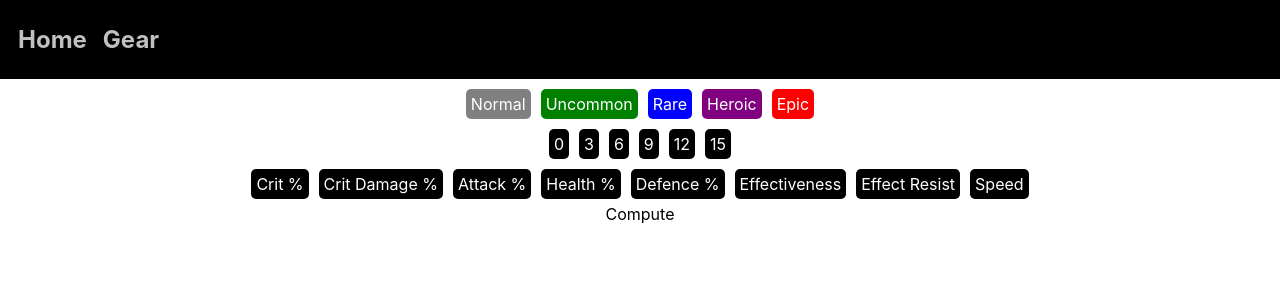
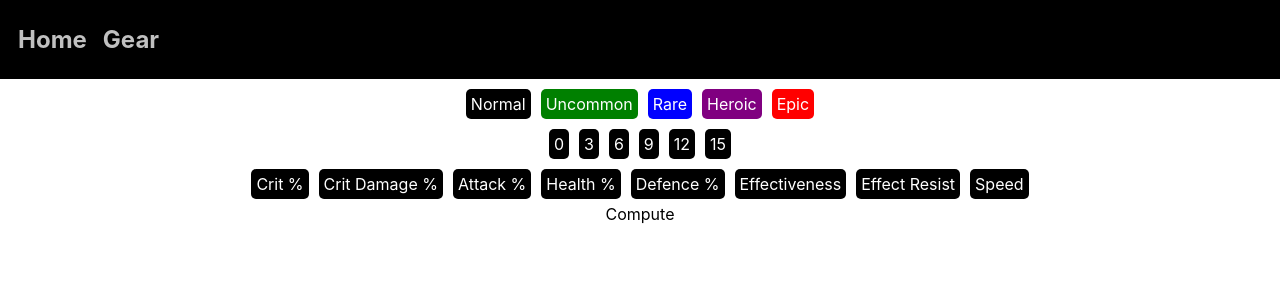
Before and after one commit to Cameronl14320/epic7-rebuilt, a Next.js app: page /gear in a window 1280 px wide. Shown: the top 300 px of the page. Built offline with nearby package versions, Linux system fonts and the light colour scheme.

Commit message:
rarity button highlight

```diff
--- /dev/null
+++ b/components/gear/Rarity/RarityButton.tsx
@@ -0,0 +1,37 @@
+import {RaritySelectProps} from './RaritySelect'
+import { Rarity } from '../../../objects/Rarity';
+import { Button, Color } from '../../../styles/theme'
+import { Box } from 'rebass'
+
+export interface RarityButtonProps {
+    selectProps : RaritySelectProps;
+    rarity : Rarity;
+}
+
+const rarityStyle = {
+    display: 'inline-flex',
+    textAlign: 'center',
+    mx: Button.margin,
+    padding: Button.padding,
+    borderRadius: Button.borderRadius,
+    color: Color.theme.secondary,
+    ":hover": {
+        cursor: "pointer",
+    }
+}
+
+export default function RarityButton(props : RarityButtonProps) {
+    const { selectedRarity, onSelect } = props.selectProps;
+    const rarity = props.rarity;
+
+    var color : string = rarity.color;
+    if (rarity === selectedRarity) {
+        color = "black";
+    }
+
+    return (
+        <Box id={rarity.name} sx={rarityStyle} style={{background: color}} onClick={() => {onSelect(rarity);}}>
+            {rarity.name}
+        </Box>
+    )
+}
--- /dev/null
+++ b/components/gear/Rarity/RaritySelect.tsx
@@ -0,0 +1,12 @@
+import { Rarity, Rarities } from '../../../objects/Rarity'
+import RarityButton from './RarityButton'
+
+export interface RaritySelectProps {
+    selectedRarity: Rarity
+    onSelect: (rarityName: Rarity) => void
+}
+
+export function RaritySelect(props: RaritySelectProps) {
+    const raritySelection = Rarities.map(rarity => ( <RarityButton key={"rarity-select-button-" + rarity.name} selectProps={props} rarity={rarity}/> ));
+    return (<>{raritySelection}</>)
+}
--- a/components/gear/raritySelect.tsx
+++ /dev/null
@@ -1,45 +0,0 @@
-import GearSettings from '../../objects/GearSettings'
-import { Box } from 'rebass'
-import settings from '../../data/settings'
-import { Rarity, Rarities } from '../../objects/Rarity'
-import { Button, Color } from '../../styles/theme'
-
-export interface RaritySelectProps {
-    selectedRarity: Rarity
-    onSelect: (rarityName: Rarity) => void
-}
-
-const rarityStyle = {
-    display: 'inline-flex',
-    textAlign: 'center',
-    mx: Button.margin,
-    padding: Button.padding,
-    borderRadius: Button.borderRadius,
-    color: Color.theme.secondary,
-    ":checked": {
-        background: "black"
-    },
-    ":hover": {
-        cursor: "pointer",
-    }
-}
-export function RaritySelect(props: RaritySelectProps) {
-    const { selectedRarity, onSelect } = props
-
-    const raritySelection = Rarities.map(rarity => (
-        <Box id={rarity.name} key={"rarity-select-button-" + rarity.name} checked={rarity === selectedRarity} sx={rarityStyle} style={{background: rarity.color}}
-        onClick={(element) => {
-            console.log(element.target.checked)
-            const lastRarity = Rarities.find(lastRarity => lastRarity === selectedRarity)
-            onSelect(rarity);
-        }}>
-            {rarity.name}
-        </Box>
-        ));
-
-    return (
-        <>
-            {raritySelection}
-        </>
-    )
-}
--- a/pages/gear.tsx
+++ b/pages/gear.tsx
@@ -6,7 +6,7 @@ import { Box } from 'rebass'
 import EnhanceSelect from '../components/gear/EnhanceSelect'
 import SubstatSelect from '../components/gear/SubstatSelect'
 import { useState } from 'react'
-import { RaritySelect } from '../components/gear/RaritySelect'
+import { RaritySelect } from '../components/gear/Rarity/RaritySelect'
 
 
 const gearStyle = {
@@ -14,6 +14,7 @@ const gearStyle = {
         display: 'flex',
         justifyContent: 'center',
         textAlign: 'center',
+
     },
     centerContainer: {
 
@@ -50,7 +51,6 @@ export default function gear(props) {
                     <Box id="gear-grid-row-2" sx={gearStyle.gridRow}>
                         <EnhanceSelect selectedEnhance={selectedEnhance} onSelect={setEnhance} />
                     </Box>
-
                     <Box id="gear-grid-row-3" sx={gearStyle.gridRow}>
                         <SubstatSelect substats={selectedSubstats}/>
                     </Box>
@@ -63,5 +63,6 @@ export default function gear(props) {
                 </Box>
             </Box>
         </Box>
+
     )
 }
--- a/styles/globals.css
+++ b/styles/globals.css
@@ -4,6 +4,12 @@ body {
   margin: 0;
   font-family: -apple-system, BlinkMacSystemFont, Segoe UI, Roboto, Oxygen,
     Ubuntu, Cantarell, Fira Sans, Droid Sans, Helvetica Neue, sans-serif;
+  -webkit-touch-callout: none;
+  -webkit-user-select: none;
+  -khtml-user-select: none;
+  -moz-user-select: none;
+  -ms-user-select: none;
+  user-select: none;
 }
 
 a {
```
